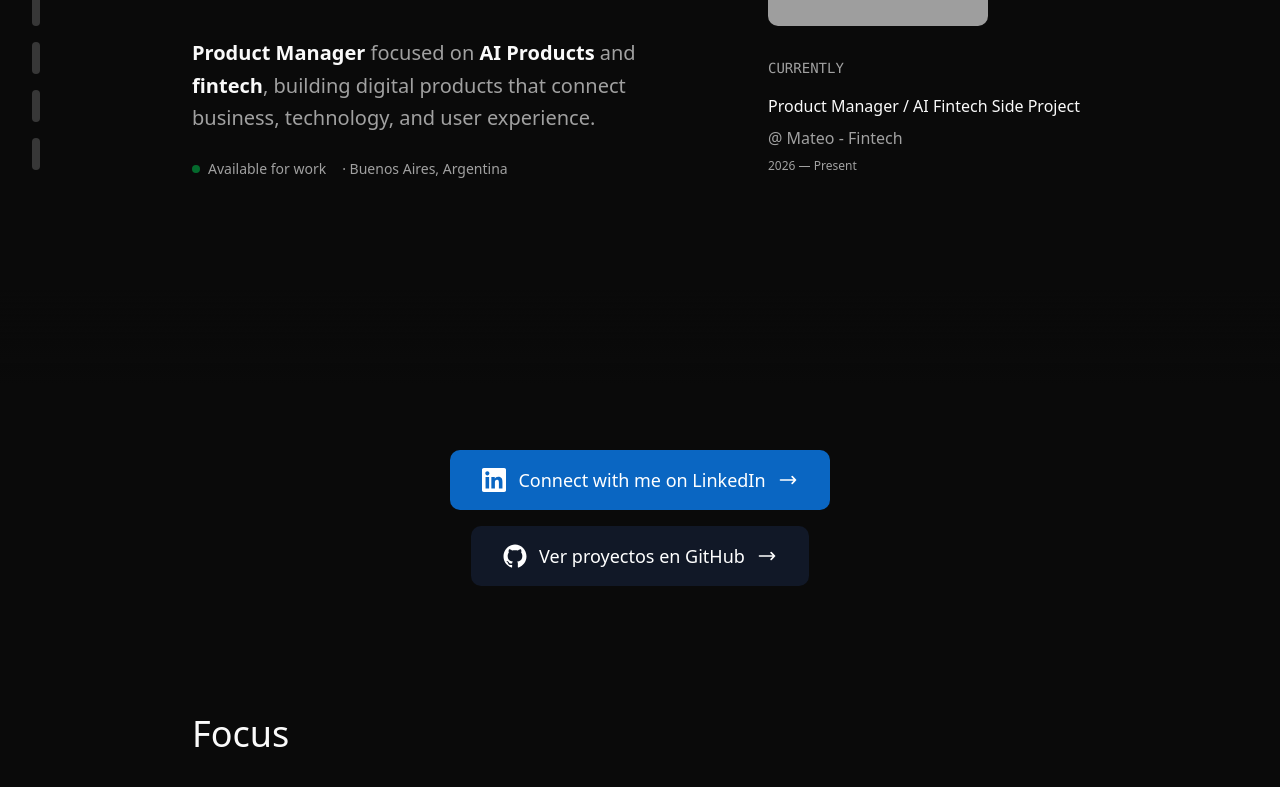
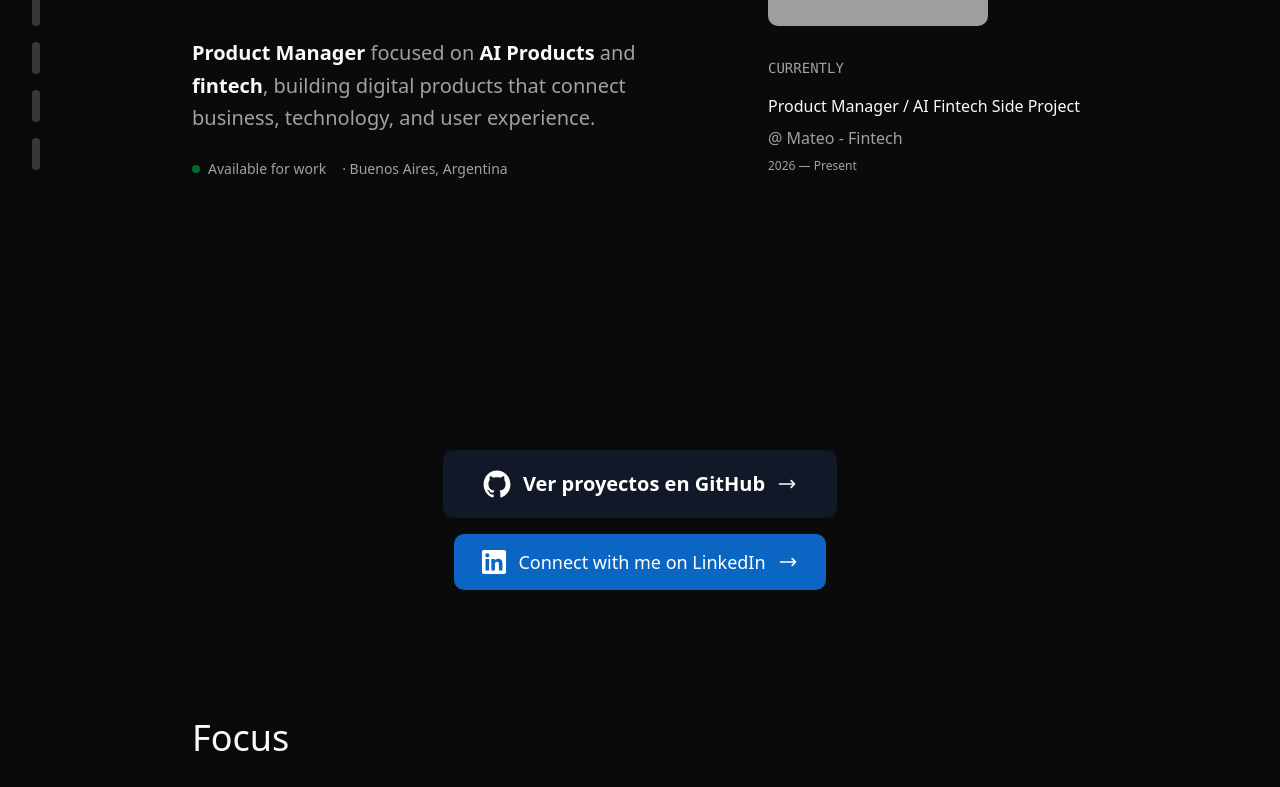
Before and after one commit to javierllorente-HWorld/javier-llorente-portfolio, a Next.js app: page / in a window 1280 px wide. Shown: the part 414-1201 px from the top of the page. Built offline with nearby package versions, Linux system fonts and the light colour scheme; grey boxes are pictures that could not be loaded.

Commit message:
agrego cta github

```diff
--- a/app/page.tsx
+++ b/app/page.tsx
@@ -147,15 +147,40 @@ export default function Home() {
 
         <div className="py-12 sm:py-16 flex flex-col items-center gap-4">
           <Link
+            href="https://github.com/javierllorente-HWorld?tab=repositories"
+            target="_blank"
+            rel="noopener noreferrer"
+            className="group inline-flex items-center gap-3 px-10 py-5 bg-[#111827] hover:bg-[#0B1220] text-white rounded-lg transition-all duration-300 hover:shadow-xl hover:scale-105"
+          >
+            <svg className="w-7 h-7" fill="currentColor" viewBox="0 0 24 24" aria-hidden="true">
+              <path
+                fillRule="evenodd"
+                clipRule="evenodd"
+                d="M12 .5C5.648.5.5 5.792.5 12.329c0 5.233 3.292 9.674 7.86 11.24.575.11.785-.257.785-.571 0-.282-.01-1.03-.015-2.022-3.197.714-3.872-1.586-3.872-1.586-.523-1.37-1.277-1.735-1.277-1.735-1.043-.736.08-.72.08-.72 1.153.083 1.76 1.22 1.76 1.22 1.025 1.806 2.69 1.284 3.344.982.104-.767.401-1.284.73-1.58-2.552-.298-5.236-1.312-5.236-5.842 0-1.29.448-2.344 1.183-3.17-.118-.3-.513-1.507.113-3.143 0 0 .965-.318 3.162 1.21.917-.262 1.902-.394 2.88-.399.978.005 1.963.137 2.882.399 2.196-1.528 3.16-1.21 3.16-1.21.627 1.636.232 2.843.114 3.143.736.826 1.182 1.88 1.182 3.17 0 4.541-2.689 5.54-5.25 5.833.413.366.782 1.09.782 2.197 0 1.586-.014 2.864-.014 3.254 0 .317.207.687.79.57 4.564-1.569 7.851-6.006 7.851-11.237C23.5 5.792 18.352.5 12 .5Z"
+              />
+            </svg>
+            <span className="font-semibold text-xl">Ver proyectos en GitHub</span>
+            <svg
+              className="w-5 h-5 transform group-hover:translate-x-1 transition-transform duration-300"
+              fill="none"
+              stroke="currentColor"
+              viewBox="0 0 24 24"
+              aria-hidden="true"
+            >
+              <path strokeLinecap="round" strokeLinejoin="round" strokeWidth={2} d="M17 8l4 4m0 0l-4 4m4-4H3" />
+            </svg>
+          </Link>
+
+          <Link
             href="https://www.linkedin.com/in/javier-llorente-/"
             target="_blank"
             rel="noopener noreferrer"
-            className="group inline-flex items-center gap-3 px-8 py-4 bg-[#0A66C2] hover:bg-[#004182] text-white rounded-lg transition-all duration-300 hover:shadow-xl hover:scale-105"
+            className="group inline-flex items-center gap-3 px-7 py-3.5 bg-[#0A66C2] hover:bg-[#004182] text-white rounded-lg transition-all duration-300 hover:shadow-lg hover:scale-[1.03]"
           >
             <svg className="w-6 h-6" fill="currentColor" viewBox="0 0 24 24">
               <path d="M20.447 20.452h-3.554v-5.569c0-1.328-.027-3.037-1.852-3.037-1.853 0-2.136 1.445-2.136 2.939v5.667H9.351V9h3.414v1.561h.046c.477-.9 1.637-1.85 3.37-1.85 3.601 0 4.267 2.37 4.267 5.455v6.286zM5.337 7.433c-1.144 0-2.063-.926-2.063-2.065 0-1.138.92-2.063 2.063-2.063 1.14 0 2.064.925 2.064 2.063 0 1.139-.925 2.065-2.064 2.065zm1.782 13.019H3.555V9h3.564v11.452zM22.225 0H1.771C.792 0 0 .774 0 1.729v20.542C0 23.227.792 24 1.771 24h20.451C23.2 24 24 23.227 24 22.271V1.729C24 .774 23.2 0 22.222 0h.003z" />
             </svg>
-            <span className="font-medium text-lg">
+            <span className="font-medium text-base sm:text-lg">
               {language === "es" ? "Conecta conmigo en LinkedIn" : "Connect with me on LinkedIn"}
             </span>
             <svg
@@ -163,31 +188,6 @@ export default function Home() {
               fill="none"
               stroke="currentColor"
               viewBox="0 0 24 24"
-            >
-              <path strokeLinecap="round" strokeLinejoin="round" strokeWidth={2} d="M17 8l4 4m0 0l-4 4m4-4H3" />
-            </svg>
-          </Link>
-
-          <Link
-            href="https://github.com/javierllorente-HWorld?tab=repositories"
-            target="_blank"
-            rel="noopener noreferrer"
-            className="group inline-flex items-center gap-3 px-8 py-4 bg-[#111827] hover:bg-[#0B1220] text-white rounded-lg transition-all duration-300 hover:shadow-xl hover:scale-105"
-          >
-            <svg className="w-6 h-6" fill="currentColor" viewBox="0 0 24 24" aria-hidden="true">
-              <path
-                fillRule="evenodd"
-                clipRule="evenodd"
-                d="M12 .5C5.648.5.5 5.792.5 12.329c0 5.233 3.292 9.674 7.86 11.24.575.11.785-.257.785-.571 0-.282-.01-1.03-.015-2.022-3.197.714-3.872-1.586-3.872-1.586-.523-1.37-1.277-1.735-1.277-1.735-1.043-.736.08-.72.08-.72 1.153.083 1.76 1.22 1.76 1.22 1.025 1.806 2.69 1.284 3.344.982.104-.767.401-1.284.73-1.58-2.552-.298-5.236-1.312-5.236-5.842 0-1.29.448-2.344 1.183-3.17-.118-.3-.513-1.507.113-3.143 0 0 .965-.318 3.162 1.21.917-.262 1.902-.394 2.88-.399.978.005 1.963.137 2.882.399 2.196-1.528 3.16-1.21 3.16-1.21.627 1.636.232 2.843.114 3.143.736.826 1.182 1.88 1.182 3.17 0 4.541-2.689 5.54-5.25 5.833.413.366.782 1.09.782 2.197 0 1.586-.014 2.864-.014 3.254 0 .317.207.687.79.57 4.564-1.569 7.851-6.006 7.851-11.237C23.5 5.792 18.352.5 12 .5Z"
-              />
-            </svg>
-            <span className="font-medium text-lg">Ver proyectos en GitHub</span>
-            <svg
-              className="w-5 h-5 transform group-hover:translate-x-1 transition-transform duration-300"
-              fill="none"
-              stroke="currentColor"
-              viewBox="0 0 24 24"
-              aria-hidden="true"
             >
               <path strokeLinecap="round" strokeLinejoin="round" strokeWidth={2} d="M17 8l4 4m0 0l-4 4m4-4H3" />
             </svg>
```
